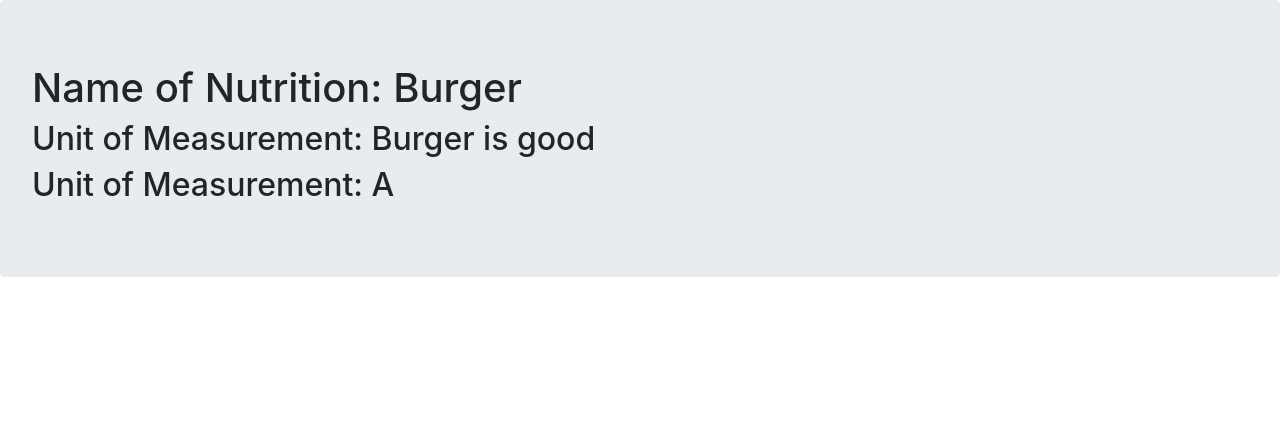
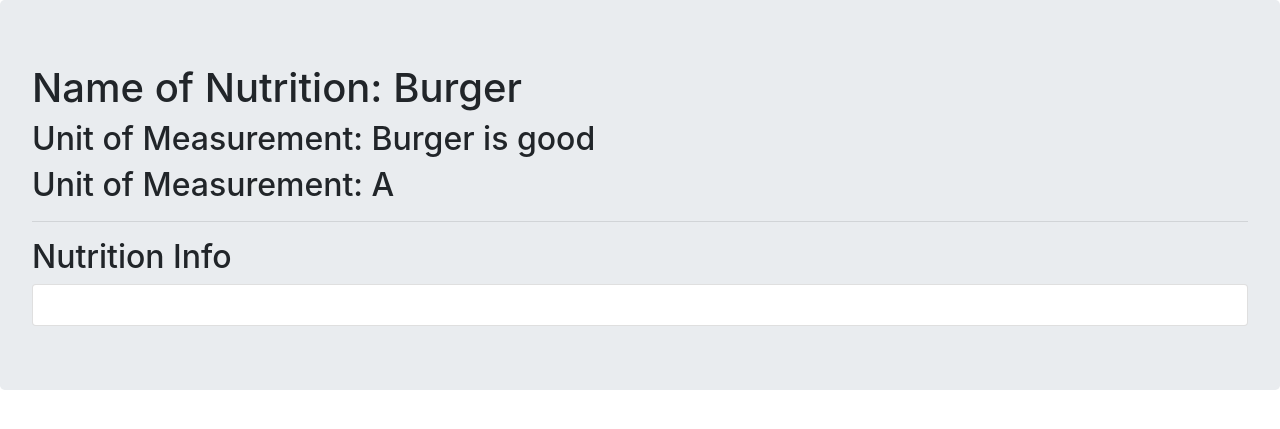
Before and after one commit to AjaySRathore/restrCMS, a Django app: page /products-details/1 in a window 1280 px wide. Shown: the top 429 px of the page. Run offline with Django 3.2, Linux system fonts and the light colour scheme; a user stored in the database is signed in; data comes from the database, SQL or seed files in the repository; some libraries are stand-ins or nearby versions.

Commit message:
created details view, added nutrition values in list view

```diff
--- a/restrCMS/foodCMS/templates/foodCMS/products/productsDetailView.html
+++ b/restrCMS/foodCMS/templates/foodCMS/products/productsDetailView.html
@@ -5,9 +5,15 @@
     <h1>Name of Nutrition: {{ object.name }}</h1>
     <h2>Unit of Measurement: {{ object.description }}</h2>
     <h2>Unit of Measurement: {{ object.status }}</h2>
-    {% for info in nutri_directory %}
-        <h3>{{ info }}</h3>
-    {% endfor %}
+    <hr>
+    <h2>Nutrition Info</h2>
+    <div class="card">
+        <div class="card-body">
+            {% for info in nutri_directory %}
+                <h3>{{ info }}</h3>
+            {% endfor %}
+        </div>
+    </div>
 
 </div>
 {% endblock %}
--- a/restrCMS/foodCMS/views.py
+++ b/restrCMS/foodCMS/views.py
@@ -80,6 +80,13 @@
 class ProductsListView(ListView):
     model = Products
     template_name = 'foodCMS/products/prodcutslist.html'
+    def get_context_data(self, **kwargs):
+        kwargs = super(ProductsListView, self).get_context_data(**kwargs)
+        nutri_directory = NutriDirectory.objects.all()
+        kwargs.update({
+            'nutri_directory': nutri_directory
+        })
+        return kwargs
 
 @method_decorator(login_required, name="dispatch")
 class ProductsDetailView(DetailView):
```
Also changed, not shown: restrCMS/foodCMS/templates/foodCMS/products/prodcutslist.html (+8 -0 lines).
